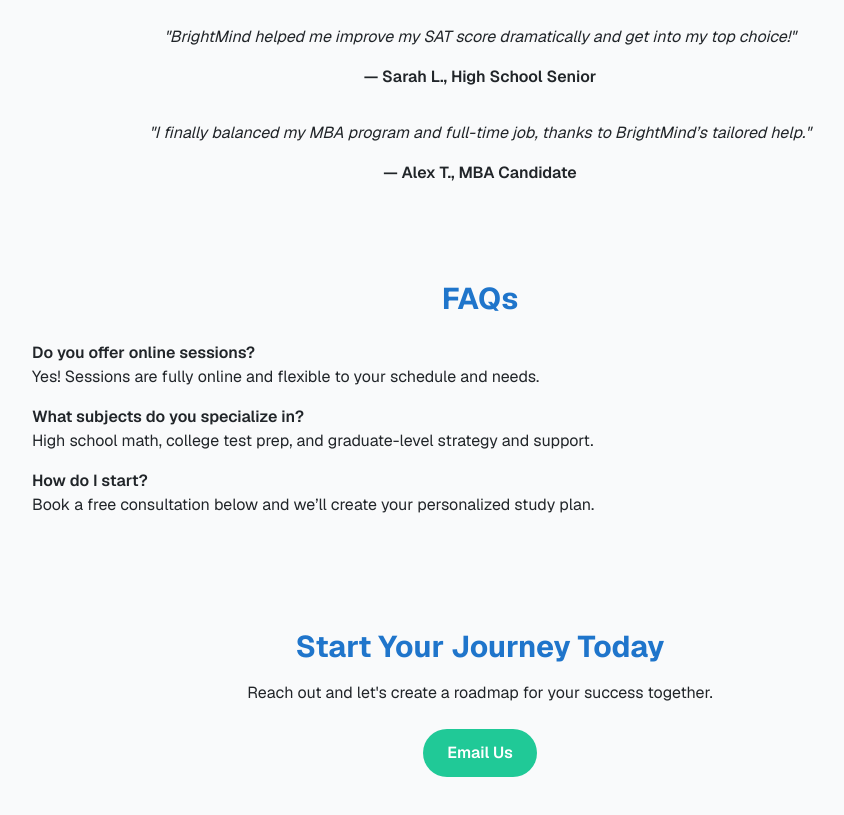
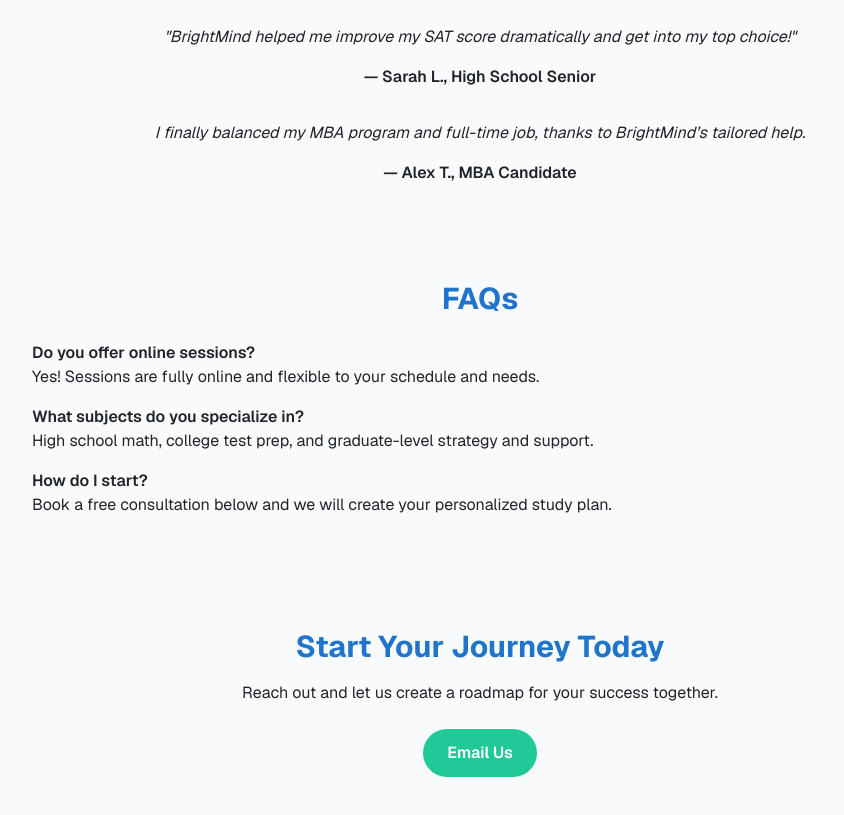
Before and after one commit to SameerSondhi/bright-minds, a Next.js app: page / in a window 1280 px wide. Shown: the part 745-1560 px from the top of the page, without its empty margins (160-1004 px from the left). Built offline with nearby package versions, Linux system fonts and the light colour scheme.

Commit message:
Modified special characters

```diff
--- a/app/about/page.tsx
+++ b/app/about/page.tsx
@@ -10,7 +10,7 @@
 
             <section className="max-w-3xl mx-auto py-8 text-center">
                 <h2 className="text-2xl font-bold mb-4 text-[#1F75CB]">Contact</h2>
-                <p className="mb-6">Have questions or ready to get started? We’d love to hear from you.</p>
+                <p className="mb-6">Have questions or ready to get started? We would love to hear from you.</p>
                 <a
                     href="mailto:hello@brightmind.com"
                     className="inline-block bg-[#20C997] text-white font-semibold rounded-full px-6 py-3 hover:bg-[#17b58a] transition"
--- a/app/page.tsx
+++ b/app/page.tsx
@@ -36,7 +36,7 @@
           <h2 className="text-3xl font-bold mb-6 text-[#1F75CB]">What Students Are Saying</h2>
           <blockquote className="italic mb-4">"BrightMind helped me improve my SAT score dramatically and get into my top choice!"</blockquote>
           <p className="font-semibold">— Sarah L., High School Senior</p>
-          <blockquote className="italic mt-8 mb-4">"I finally balanced my MBA program and full-time job, thanks to BrightMind’s tailored help."</blockquote>
+          <blockquote className="italic mt-8 mb-4">{"I finally balanced my MBA program and full-time job, thanks to BrightMind’s tailored help."}</blockquote>
           <p className="font-semibold">— Alex T., MBA Candidate</p>
         </section>
 
@@ -53,14 +53,14 @@
           </div>
           <div>
             <h3 className="font-semibold">How do I start?</h3>
-            <p>Book a free consultation below and we’ll create your personalized study plan.</p>
+            <p>Book a free consultation below and we will create your personalized study plan.</p>
           </div>
         </section>
 
         {/* Contact */}
         <section id="contact" className="w-full max-w-3xl text-center py-16">
           <h2 className="text-3xl font-bold mb-4 text-[#1F75CB]">Start Your Journey Today</h2>
-          <p className="mb-6">Reach out and let's create a roadmap for your success together.</p>
+          <p className="mb-6">Reach out and let us create a roadmap for your success together.</p>
           <a
               href="mailto:hello@brightmind.com"
               className="inline-block bg-[#20C997] text-white font-semibold rounded-full px-6 py-3 hover:bg-[#17b58a] transition"
```
